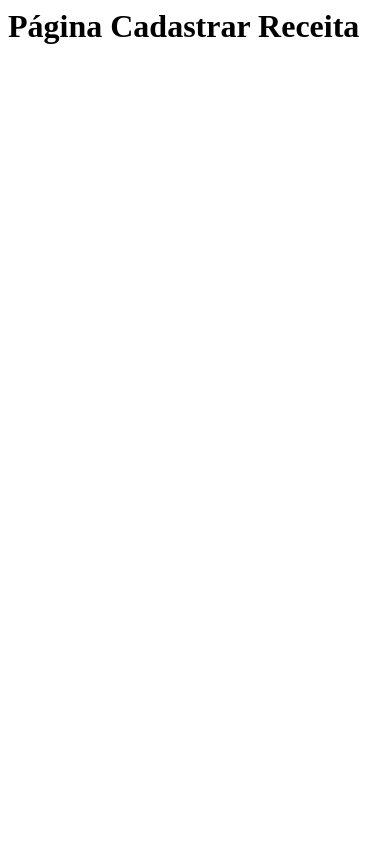
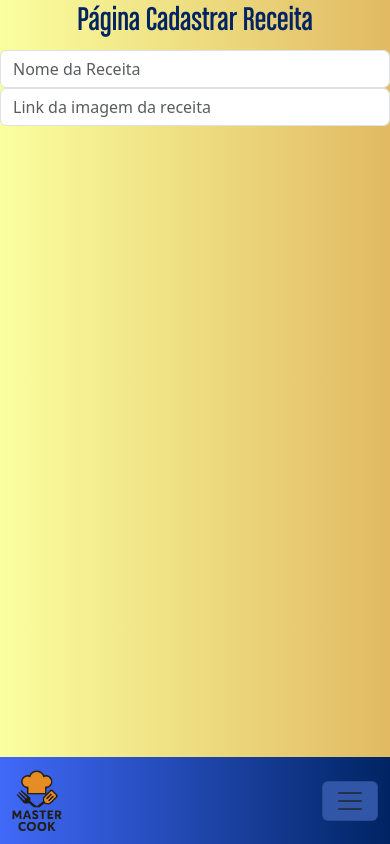
Before and after one commit to Guilherme-Eufrasio/mastercook-em-django, a Django app: page /area_administrativa/cadastrar/ in a window 390 px wide. Run offline with Django 5.2, Linux system fonts and the light colour scheme; a user stored in the database is signed in.

Commit message:
inicio do layout

```diff
--- a/mastercook/area_administrativa/templates/receitas/cadastrar.html
+++ b/mastercook/area_administrativa/templates/receitas/cadastrar.html
@@ -1 +1,15 @@
+{% extends "base-logout.html" %}
+{% load static %}
+{% block 'head' %}
+    <link rel="stylesheet" href="{% static 'css/main.css' %}">
+{% endblock %}
+{% block 'title' %}Cadastrar Receita{% endblock %}
+
+{% block 'conteudo' %}
 <h1>Página Cadastrar Receita</h1>
+
+<form name="addreceita">
+    <input type="text" name="nomeReceita" class="nomereceita form-control" placeholder="Nome da Receita">
+    <input type="url" name="imagemReceita" class="image form-control" placeholder="Link da imagem da receita">
+</form>
+{% endblock %}
--- /dev/null
+++ b/mastercook/templates/base-logout.html
@@ -0,0 +1,128 @@
+{% load static %}
+<!DOCTYPE html>
+<html lang="pt-br">
+<head>
+    <meta charset="UTF-8">
+    <meta name="viewport" content="width=device-width, initial-scale=1.0">
+    <link href="https://cdn.jsdelivr.net/npm/bootstrap@5.3.7/dist/css/bootstrap.min.css" rel="stylesheet" integrity="sha384-LN+7fdVzj6u52u30Kp6M/trliBMCMKTyK833zpbD+pXdCLuTusPj697FH4R/5mcr" crossorigin="anonymous">
+    {% block 'head' %} {% endblock %}
+    <link rel="stylesheet" href="{% static 'css/main.css'%}">
+    <link rel="icon" href="{% static 'img/logo-receita.avif' %}">
+    <title>{% block 'title'%} {% endblock %}</title>
+</head>
+<body>
+    <nav class="menu-container">
+        <ul class="menu">
+                <li><a href="{% url 'home' %}"><img src="{% static 'img/logo-site.png' %}" alt="Logo Principal do Site - Master Cook"></a></li>
+                <li>
+                    <a class="menu_populares" href="#" onclick="abrirSubMenu('menu_populares')">MAIS POPULARES <span class="seta"></span></a>
+                    <ul class="submenu">
+                        <li><a href="{% url 'maispopu' %}">TODOS</a></li>
+                        <li><a href="{% url 'popusimples' %}">SIMPLES</a></li>
+                    </ul>
+                </li>
+
+                <li>
+                    <a class="menu_receitas" href="#" onclick="abrirSubMenu('menu_receitas')">RECEITAS<span class="seta"></span></a>
+                    <ul class="submenu ">
+                        <li><a href="{% url 'doces' %}">DOCES</a></li>
+                        <li><a href="{% url 'salgado' %}">SALGADOS</a></li>
+                    </ul>
+                </li>
+                <li><a href="{% url 'logout' %}">LOGOUT</a></li>
+                <li><a href="{% url 'sobre' %}">SOBRE</a></li>
+        </ul>
+    </nav>
+
+
+    <!-- MENU MOBILE ABAIXO: -->
+
+
+
+    <!-- <link href="https://cdn.jsdelivr.net/npm/bootstrap@5.3.6/dist/css/bootstrap.min.css" rel="stylesheet" integrity="sha384-4Q6Gf2aSP4eDXB8Miphtr37CMZZQ5oXLH2yaXMJ2w8e2ZtHTl7GptT4jmndRuHDT" crossorigin="anonymous">
+
+    <svg xmlns="http://www.w3.org/2000/svg" class="d-none">
+        <symbol id="check2" viewBox="0 0 16 16">
+            <path d="M13.854 3.646a.5.5 0 0 1 0 .708l-7 7a.5.5 0 0 1-.708 0l-3.5-3.5a.5.5 0 1 1 .708-.708L6.5 10.293l6.646-6.647a.5.5 0 0 1 .708 0z"></path>
+        </symbol>
+        <symbol id="circle-half" viewBox="0 0 16 16">
+            <path d="M8 15A7 7 0 1 0 8 1v14zm0 1A8 8 0 1 1 8 0a8 8 0 0 1 0 16z"></path>
+        </symbol>
+        <symbol id="moon-stars-fill" viewBox="0 0 16 16">
+            <path d="M6 .278a.768.768 0 0 1 .08.858 7.208 7.208 0 0 0-.878 3.46c0 4.021 3.278 7.277 7.318 7.277.527 0 1.04-.055 1.533-.16a.787.787 0 0 1 .81.316.733.733 0 0 1-.031.893A8.349 8.349 0 0 1 8.344 16C3.734 16 0 12.286 0 7.71 0 4.266 2.114 1.312 5.124.06A.752.752 0 0 1 6 .278z"></path>
+            <path d="M10.794 3.148a.217.217 0 0 1 .412 0l.387 1.162c.173.518.579.924 1.097 1.097l1.162.387a.217.217 0 0 1 0 .412l-1.162.387a1.734 1.734 0 0 0-1.097 1.097l-.387 1.162a.217.217 0 0 1-.412 0l-.387-1.162A1.734 1.734 0 0 0 9.31 6.593l-1.162-.387a.217.217 0 0 1 0-.412l1.162-.387a1.734 1.734 0 0 0 1.097-1.097l.387-1.162zM13.863.099a.145.145 0 0 1 .274 0l.258.774c.115.346.386.617.732.732l.774.258a.145.145 0 0 1 0 .274l-.774.258a1.156 1.156 0 0 0-.732.732l-.258.774a.145.145 0 0 1-.274 0l-.258-.774a1.156 1.156 0 0 0-.732-.732l-.774-.258a.145.145 0 0 1 0-.274l.774-.258c.346-.115.617-.386.732-.732L13.863.1z"></path>
+        </symbol>
+        <symbol id="sun-fill" viewBox="0 0 16 16">
+            <path d="M8 12a4 4 0 1 0 0-8 4 4 0 0 0 0 8zM8 0a.5.5 0 0 1 .5.5v2a.5.5 0 0 1-1 0v-2A.5.5 0 0 1 8 0zm0 13a.5.5 0 0 1 .5.5v2a.5.5 0 0 1-1 0v-2A.5.5 0 0 1 8 13zm8-5a.5.5 0 0 1-.5.5h-2a.5.5 0 0 1 0-1h2a.5.5 0 0 1 .5.5zM3 8a.5.5 0 0 1-.5.5h-2a.5.5 0 0 1 0-1h2A.5.5 0 0 1 3 8zm10.657-5.657a.5.5 0 0 1 0 .707l-1.414 1.415a.5.5 0 1 1-.707-.708l1.414-1.414a.5.5 0 0 1 .707 0zm-9.193 9.193a.5.5 0 0 1 0 .707L3.05 13.657a.5.5 0 0 1-.707-.707l1.414-1.414a.5.5 0 0 1 .707 0zm9.193 2.121a.5.5 0 0 1-.707 0l-1.414-1.414a.5.5 0 0 1 .707-.707l1.414 1.414a.5.5 0 0 1 0 .707zM4.464 4.465a.5.5 0 0 1-.707 0L2.343 3.05a.5.5 0 1 1 .707-.707l1.414 1.414a.5.5 0 0 1 0 .708z"></path>
+        </symbol>
+    </svg> -->
+
+
+
+    <nav class="navbar fixed-bottom navbar-expand-sm" id="menu-mobile">
+        <div class="container-fluid">
+            <a class="navbar-brand" href="{% url 'home' %}">
+                <img src="{% static 'img/logo-site.png'%}" alt="Logo Principal do Site - Master Cook" width="50px">
+            </a>
+            <button class="navbar-toggler" type="button" data-bs-toggle="collapse" data-bs-target="#navbarCollapse" aria-controls="navbarCollapse" aria-expanded="false" aria-label="Toggle navigation" id="icone"> <span class="navbar-toggler-icon" ></span> </button>
+            <div class="collapse navbar-collapse fullscreen-menu" id="navbarCollapse">
+                <button type="button" class="btn-close text-white position-absolute top-0 end-0 m-3 d-sm-none" id="closeMenuBtn" aria-label="Fechar menu"></button>
+
+                <ul class="navbar-nav">
+                    <li class="nav-item dropup">
+                        <a class="nav-link dropdown-toggle active" href="#" data-bs-toggle="dropdown" aria-expanded="false">Mais Populares</a>
+                        <ul class="dropdown-menu">
+                            <li><a class="dropdown-item" href="{% url 'maispopu' %}">TODOS</a></li>
+                            <li><a class="dropdown-item" href="{% url 'popusimples' %}">SIMPLES</a></li>
+                        </ul>
+                    </li>
+                    <li class="nav-item dropup">
+                        <a class="nav-link dropdown-toggle" href="#" data-bs-toggle="dropdown" aria-expanded="false">Receitas</a>
+                        <ul class="dropdown-menu">
+                            <li><a class="dropdown-item" href="{% url 'salgado' %}">SALGADOS</a></li>
+                            <li><a class="dropdown-item" href="{% url 'doces' %}">DOCES</a></li>
+                        </ul>
+                    </li>
+                    <li class="nav-item"> <a class="nav-link " href="{% url 'logout' %}">Logout</a> </li>
+                    <li class="nav-item"> <a class="nav-link" href="{% url 'sobre' %}">Sobre</a> </li>
+
+                </ul>
+            </div>
+        </div>
+    </nav>
+    {% block 'conteudo'%} {% endblock %}
+
+    <script src="https://cdn.jsdelivr.net/npm/bootstrap@5.3.6/dist/js/bootstrap.bundle.min.js" integrity="sha384-j1CDi7MgGQ12Z7Qab0qlWQ/Qqz24Gc6BM0thvEMVjHnfYGF0rmFCozFSxQBxwHKO" crossorigin="anonymous"></script>
+    <script src="{% static 'js/submenu.js' %}"></script>
+    <script>
+        document.addEventListener("DOMContentLoaded", function () {
+            const navLinks = document.querySelectorAll('#navbarCollapse .nav-link, #navbarCollapse .dropdown-item');
+            const closeBtn = document.getElementById('closeMenuBtn');
+            const navbarCollapseElement = document.getElementById('navbarCollapse');
+            const navbarCollapse = new bootstrap.Collapse(navbarCollapseElement, { toggle: false });
+
+
+            closeBtn.addEventListener("click", () => {
+                navbarCollapse.hide();
+            });
+
+
+        });
+
+        document.addEventListener("DOMContentLoaded", async () => {
+            if (!localStorage.getItem("receitas")) {
+                try {
+                    const responseReceitas = await fetch("{% static 'dados/receitas.json'%}");
+                    const dadosIniciaisReceitas = await responseReceitas.json();
+                    localStorage.setItem("receitas", JSON.stringify(dadosIniciaisReceitas));
+                } catch (erro) {
+                    console.error("Erro ao carregar receitas:", erro);
+                }
+            }
+        });
+
+
+    </script>
+
+</body>
+</html>
```
Also changed, not shown: mastercook/area_administrativa/templates/index-area-restrita.html (+6 -2 lines), mastercook/area_administrativa/templates/receitas/editar.html (+9 -0 lines), db.sqlite3.
